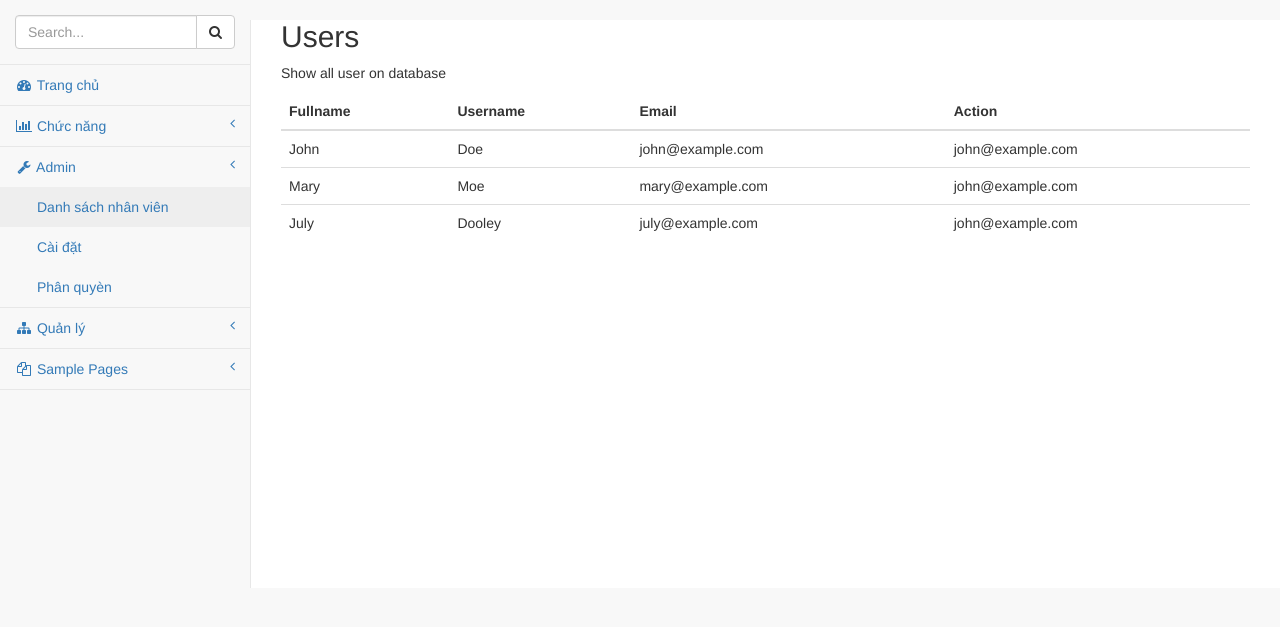
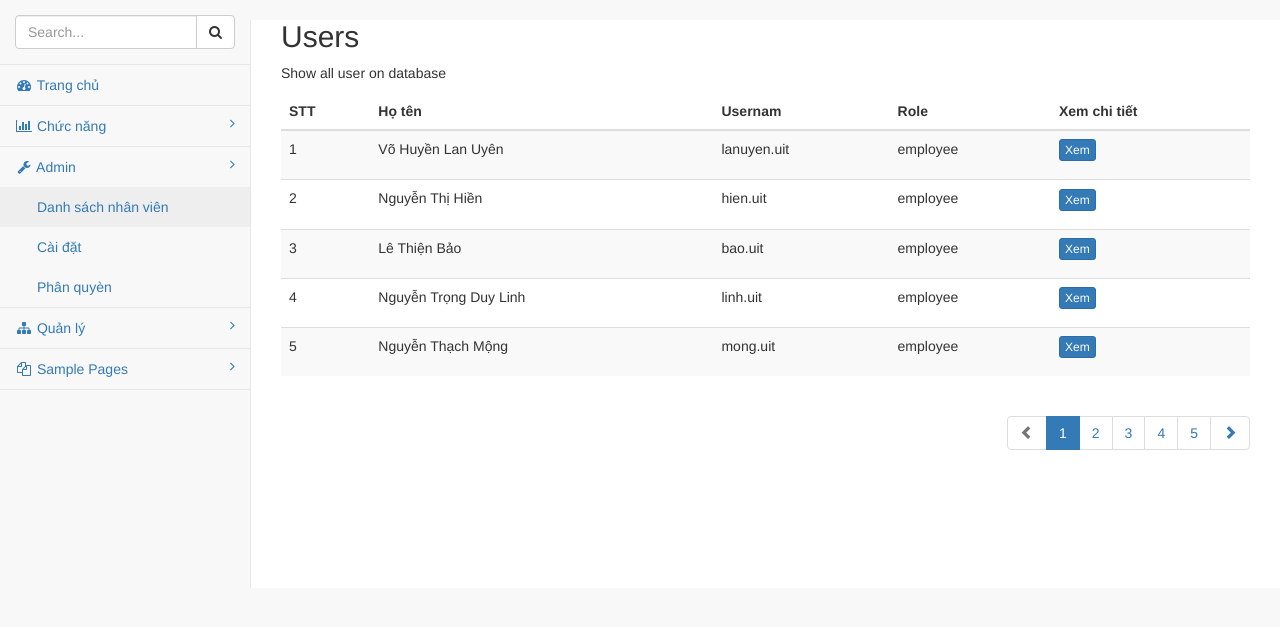
Before and after one commit to thachmong0707/ahihi, a PHP site: page /view/page/listUser.php in a window 1280 px wide. Shown: the part 51-678 px from the top of the page. Run offline with PHP 8.4, Linux system fonts and the light colour scheme; style sheets or scripts are compiled from the project's sources.

Commit message:
updatelistUser

```diff
--- a/static/admin/less/sb-admin-2.less
+++ b/static/admin/less/sb-admin-2.less
@@ -117,7 +117,7 @@ body {
 }
 
 .sidebar .fa.arrow:before {
-    content: "\f104";
+    content: "\f105";
 }
 
 .sidebar .active > a > .fa.arrow:before {
--- /dev/null
+++ b/view/css/view-css.css
@@ -0,0 +1,9 @@
+.select-acccount {
+	width: 20%;
+	float: left;
+	border-radius: 4px;
+	height: 34px;
+}
+.money {
+	float: left;
+}
--- a/view/layout/header.php
+++ b/view/layout/header.php
@@ -20,6 +20,9 @@
     <!-- Custom Fonts -->
     <link href="../../static/admin/vendor/font-awesome/css/font-awesome.min.css" rel="stylesheet" type="text/css">
 
+    <link rel="stylesheet" type="text/css" href="../css/view-css.css">
+    <link rel="stylesheet" type="text/css" href="../css/listUser.css">
+
     <!-- HTML5 Shim and Respond.js IE8 support of HTML5 elements and media queries -->
     <!-- WARNING: Respond.js doesn't work if you view the page via file:// -->
     <!--[if lt IE 9]>
--- a/view/page/listUser.php
+++ b/view/page/listUser.php
@@ -15,36 +15,104 @@
             <!-- show List User -->
             <h2>Users</h2>
               <p>Show all user on database</p>
-              <table class="table">
+              <div class="table-responsive">
+
+
+                          <table id="mytable" class="table table-bordred table-striped">
+
                               <thead>
-                  <tr>
-                    <th>Fullname</th>
-                    <th>Username</th>
-                    <th>Email</th>
-                    <th>Action</th>
-                  </tr>
+                              <th>STT</th>
+                              <th>Họ tên</th>
+                              <th>Usernam</th>
+                              <th>Role</th>
+                              <th>Xem chi tiết</th>
+
                               </thead>
+
                               <tbody>
                               <tr>
-                    <td>John</td>
-                    <td>Doe</td>
-                    <td>john@example.com</td>
-                    <td>john@example.com</td>
+                                  <td>1</td>
+                                  <td>Võ Huyền Lan Uyên</td>
+                                  <td>lanuyen.uit</td>
+                                  <td>employee</td>
+                                  <td>
+                                      <p data-placement="top" data-toggle="tooltip" title="Xem">
+                                          <button  class="btn btn-primary btn-xs showModal" data-title="Edit" data-toggle="modal"
+                                                   data-target="#edit">Xem
+                                          </button>
+                                      </p>
+                                  </td>
+                              </tr>
+
+                              <tr>
+                                  <td>2</td>
+                                  <td>Nguyễn Thị Hiền</td>
+                                  <td>hien.uit</td>
+                                  <td>employee</td>
+                                  <td>
+                                      <p data-placement="top" data-toggle="tooltip" title="Xem">
+                                          <button class="btn btn-primary btn-xs showModal" data-title="Edit" data-toggle="modal"
+                                                  data-target="#edit">Xem
+                                          </button>
+                                      </p>
+                                  </td>
                               </tr>
                               <tr>
-                    <td>Mary</td>
-                    <td>Moe</td>
-                    <td>mary@example.com</td>
-                    <td>john@example.com</td>
+                                  <td>3</td>
+                                  <td>Lê Thiện Bảo</td>
+                                  <td>bao.uit</td>
+                                  <td>employee</td>
+                                  <td>
+                                      <p data-placement="top" data-toggle="tooltip" title="Xem">
+                                          <button class="btn btn-primary btn-xs showModal" data-title="Edit" data-toggle="modal"
+                                                  data-target="#edit">Xem
+                                          </button>
+                                      </p>
+                                  </td>
                               </tr>
                               <tr>
-                    <td>July</td>
-                    <td>Dooley</td>
-                    <td>july@example.com</td>
-                    <td>john@example.com</td>
+                                  <td>4</td>
+                                  <td>Nguyễn Trọng Duy Linh</td>
+                                  <td>linh.uit</td>
+                                  <td>employee</td>
+                                  <td>
+                                      <p data-placement="top" data-toggle="tooltip" title="Xem">
+                                          <button class="btn btn-primary btn-xs showModal" data-title="Edit" data-toggle="modal"
+                                                  data-target="#edit">Xem
+                                          </button>
+                                      </p>
+                                  </td>
                               </tr>
+                              <tr>
+                                  <td>5</td>
+                                  <td>Nguyễn Thạch Mộng</td>
+                                  <td>mong.uit</td>
+                                  <td>employee</td>
+                                  <td>
+                                      <p data-placement="top" data-toggle="tooltip" title="Xem">
+                                          <button class="btn btn-primary btn-xs showModal" data-title="Xem" data-toggle="modal"
+                                                  data-target="#edit">Xem
+                                          </button>
+                                      </p>
+                                  </td>
+                              </tr>
+
+
                               </tbody>
+
                           </table>
+
+                          <ul class="pagination pull-right">
+                              <li class="disabled"><a href="#"><span class="glyphicon glyphicon-chevron-left"></span></a></li>
+                              <li class="active"><a href="#">1</a></li>
+                              <li><a href="#">2</a></li>
+                              <li><a href="#">3</a></li>
+                              <li><a href="#">4</a></li>
+                              <li><a href="#">5</a></li>
+                              <li><a href="#"><span class="glyphicon glyphicon-chevron-right"></span></a></li>
+                          </ul>
+
+                      </div>
         </div>
         <!-- /#page-wrapper -->
 
@@ -54,6 +122,9 @@
     <?php
         include '../layout/script-footer.php';
     ?>
+
 </body>
 
+
+
 </html>
```
Also changed, not shown: src/phieuthu/luuphieuthu.php (added, +21 -0 lines), view/css/listUser.css (added, +40 -0 lines), view/page/phieu-thu-tien-mat.php (+10 -9 lines). Lines whose indentation alone changed are shown as unchanged.
